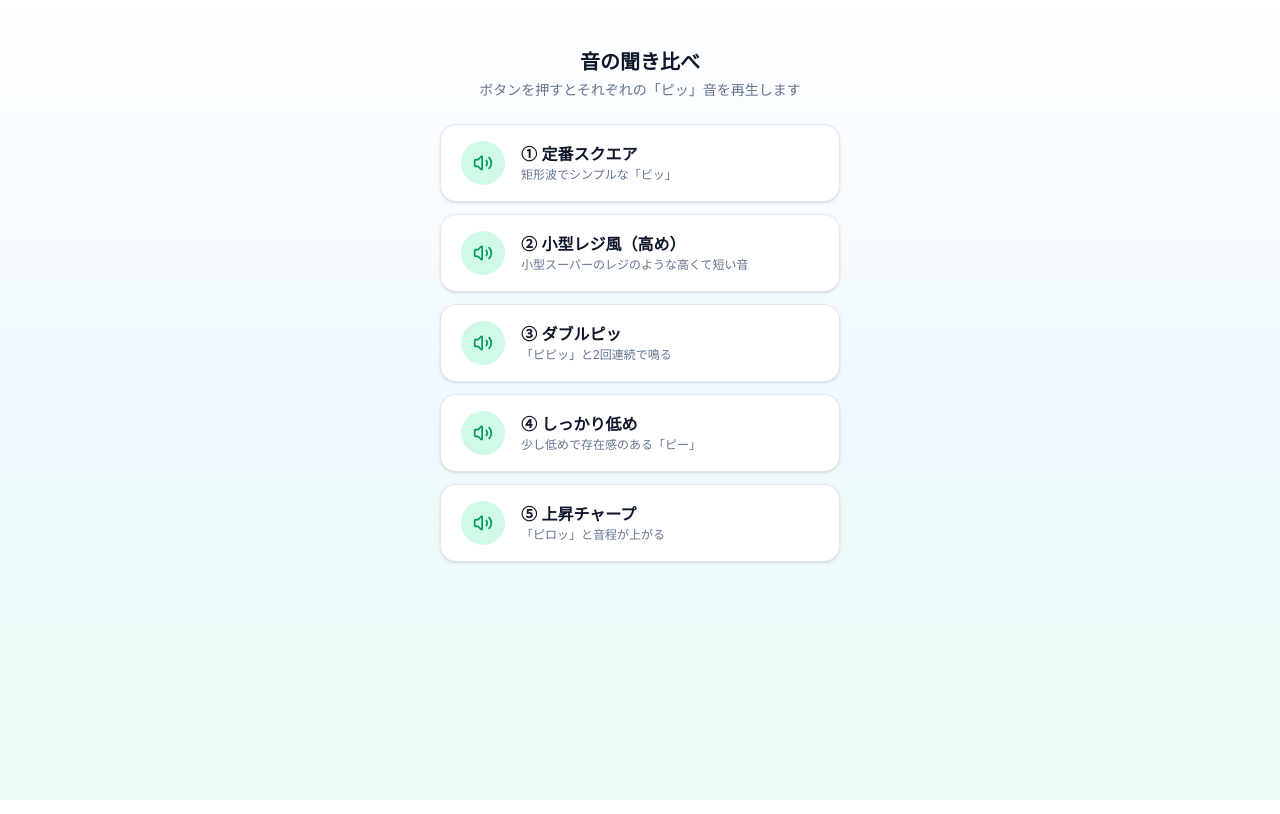
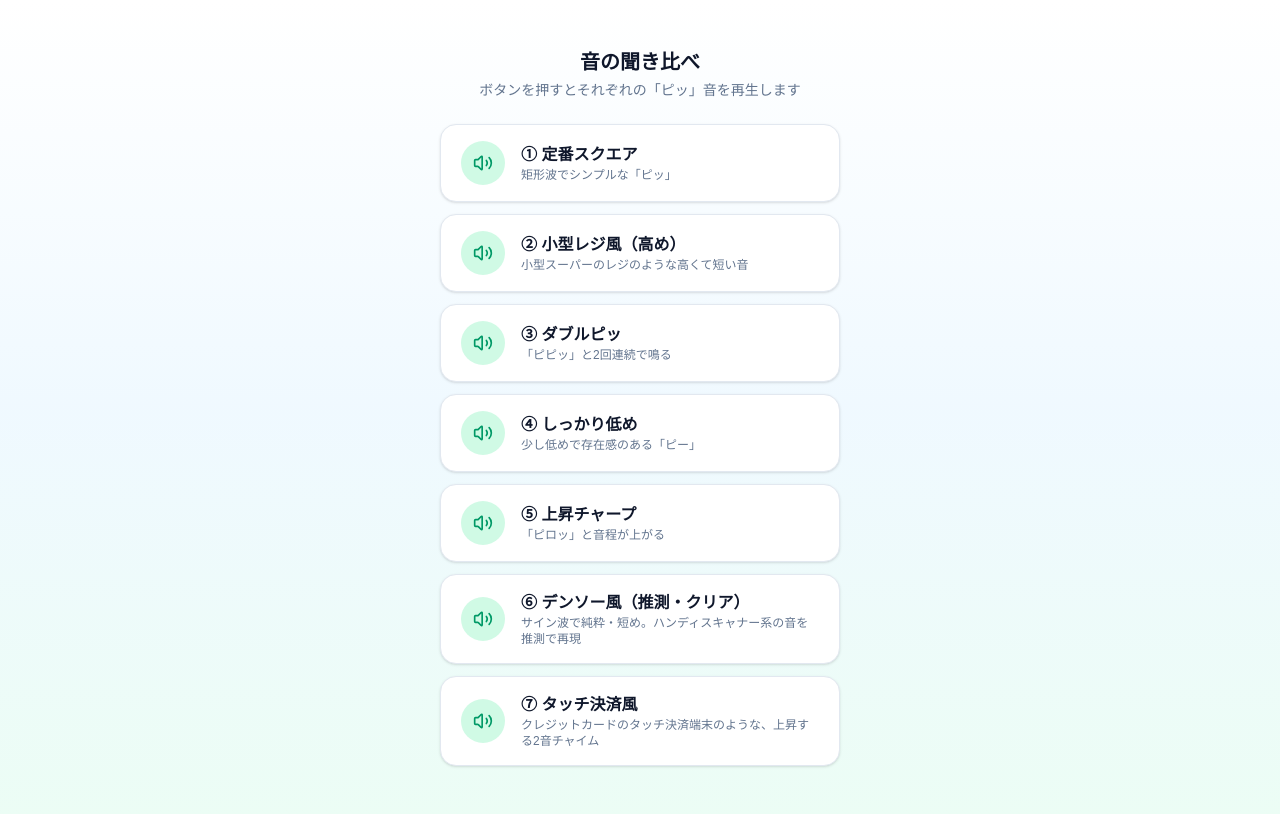
Before and after one commit to abes0/omocha, a Next.js app: page /qr-check/sound-test in a window 1280 px wide. Built offline with nearby package versions, Linux system fonts and the light colour scheme.

Commit message:
add sound

```diff
--- a/src/app/qr-check/sound-test/page.tsx
+++ b/src/app/qr-check/sound-test/page.tsx
@@ -45,6 +45,21 @@ const SOUND_OPTIONS: SoundOption[] = [
     description: "「ピロッ」と音程が上がる",
     segments: [
       { type: "triangle", frequency: 1200, frequencyEnd: 2200, duration: 0.12 },
+    ],
+  },
+  {
+    id: "denso-guess",
+    label: "⑥ デンソー風（推測・クリア）",
+    description: "サイン波で純粋・短め。ハンディスキャナー系の音を推測で再現",
+    segments: [{ type: "sine", frequency: 2700, duration: 0.07 }],
+  },
+  {
+    id: "contactless-payment",
+    label: "⑦ タッチ決済風",
+    description: "クレジットカードのタッチ決済端末のような、上昇する2音チャイム",
+    segments: [
+      { type: "sine", frequency: 1318.5, duration: 0.08, gapAfter: 0.02 },
+      { type: "sine", frequency: 1975.5, duration: 0.12 },
     ],
   },
 ];
```
